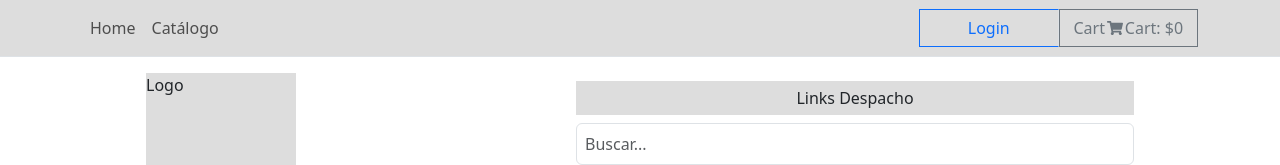
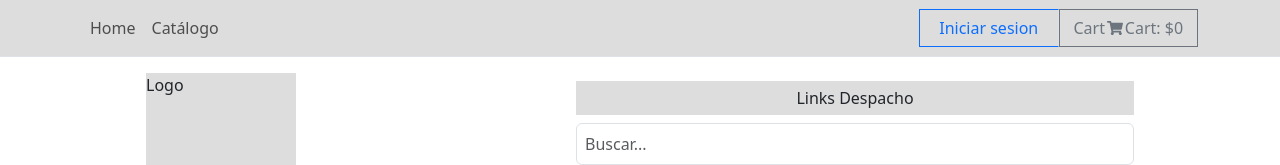
Before and after one commit to JaviVenegas/ProyectoFinal_PlantFiz, a React (Vite) app in the folder frontend/: page / in a window 1280 px wide. Shown: the top 165 px of the page. Built offline with nearby package versions, Linux system fonts and the light colour scheme; no server answers.

Commit message:
Cambios en el Nav.jsx en proceso

```diff
--- a/frontend/src/components/Nav.jsx
+++ b/frontend/src/components/Nav.jsx
@@ -1,33 +1,73 @@
 import { Navbar, Nav, Container, Button, Form } from "react-bootstrap";
-import { useContext } from 'react';
+import { useContext } from "react";
 import { FaShoppingCart } from "react-icons/fa";
-import './Nav.css';
+import "./Nav.css";
 import { CartContext } from "../context/CartContext";
+import { AuthContext } from "../context/AuthProvider";
+import { useNavigate } from "react-router-dom";
+import { useAuth } from "../hooks/useAuth";
 
 const CustomNav = () => {
+  //const { handleSession } = useContext(AuthContext);// Que pasa si en vez el useAuth, usamos AuthContext
+  const { session, handleLogout } = useAuth();
+  const navigate = useNavigate();
   const { total } = useContext(CartContext);
+
+  const handleClickLogout = () => {
+    handleLogout();
+    navigate("/");
+  };
+
+  const handleClickLogin = () => {
+    navigate("/login");
+  };
+
   return (
     <>
       {/* Barra superior */}
-      <Navbar expand="lg" className="border-bottom" style={{ background: "#ddd" }}>
+      <Navbar
+        expand="lg"
+        className="border-bottom"
+        style={{ background: "#ddd" }}
+      >
         <Container>
           <Nav>
-          <Nav.Link href="/" className="nav-link-custom">Home</Nav.Link>
-          <Nav.Link href="/catalog" className="nav-link-custom">Catálogo</Nav.Link>
+            <Nav.Link href="/" className="nav-link-custom">
+              Home
+            </Nav.Link>
+            <Nav.Link href="/catalog" className="nav-link-custom">
+              Catálogo
+            </Nav.Link>
           </Nav>
           <div className="d-flex w-25">
+            {session ? (
               <Button
                 variant="outline-primary"
                 className="w-100 border-end"
-              style={{ borderRadius: '0' }}
+                style={{ borderRadius: "0" }}
                 href="/login"
+                onClick={handleClickLogout}
               >
-              Login
+                {" "}
+                Cerrar sesion{" "}
               </Button>
+            ) : (
+              <Button
+                variant="outline-primary"
+                className="w-100 border-end"
+                style={{ borderRadius: "0" }}
+                href="/login"
+                onClick={handleClickLogin}
+              >
+                {" "}
+                Iniciar sesion{" "}
+              </Button>
+            )}
+
             <Button
               variant="outline-secondary"
               className="w-100"
-              style={{ borderRadius: '0' }}
+              style={{ borderRadius: "0" }}
               href="/cart"
             >
               <div className="d-flex align-items-center justify-content-evenly">
@@ -76,6 +116,4 @@ const CustomNav = () => {
   );
 };
 
-
-
-export default CustomNav
+export default CustomNav;
--- a/frontend/src/components/RegisterForm.jsx
+++ b/frontend/src/components/RegisterForm.jsx
@@ -14,7 +14,7 @@ export const RegisterForm = () => {
     apellido: "",
     correo: "",
     contrasena: "",
-    rol: "admin",
+    rol: "user",
     telefono: "",
   });
 
@@ -24,7 +24,6 @@ export const RegisterForm = () => {
 
   const handleSubmit = (e) => {
     e.preventDefault();
-    console.log(formData);
     handleSession(formData);
 
     if (formData.rol === "user") {
--- a/frontend/src/context/AuthProvider.jsx
+++ b/frontend/src/context/AuthProvider.jsx
@@ -4,7 +4,7 @@ import { useStorage } from '../hooks/useStorage';
 export const AuthContext = createContext();
 
 export const AuthProvider = ({ children }) => {
-	const { handleSetStorageSession, handleGetStorageSession, decrypted } =
+	const { handleSetStorageSession, handleGetStorageSession, handleRemoveStorageSession, decrypted } =
 		useStorage();
 
 	const [session, setSession] = useState(null);
@@ -13,6 +13,11 @@ export const AuthProvider = ({ children }) => {
 	const handleSession = (session) => {
 		setSession(session);
 		handleSetStorageSession(session);
+	};
+
+	const handleLogout = () => {
+		setSession(null);
+		handleRemoveStorageSession(); //Que pasa si aquí añado la sesión? Cual es la diferencia
 	};
 
 	useEffect(() => {
@@ -30,7 +35,7 @@ export const AuthProvider = ({ children }) => {
 	}, [decrypted]);
 
 	return (
-		<AuthContext.Provider value={{ session, isLoading, handleSession }}>
+		<AuthContext.Provider value={{ session, isLoading, handleSession, handleLogout }}>
 			{children}
 		</AuthContext.Provider>
 	);
--- a/frontend/src/hooks/useAuth.jsx
+++ b/frontend/src/hooks/useAuth.jsx
@@ -2,11 +2,12 @@ import { useContext } from 'react';
 import { AuthContext } from '../context/AuthProvider';
 
 export const useAuth = () => {
-	const { session, isLoading, handleSession } = useContext(AuthContext);
+	const { session, isLoading, handleSession, handleLogout } = useContext(AuthContext);
 
 	return {
 		session,
 		isLoading,
 		handleSession,
+		handleLogout
 	};
 };
--- a/frontend/src/hooks/useStorage.jsx
+++ b/frontend/src/hooks/useStorage.jsx
@@ -16,6 +16,10 @@ export const useStorage = () => {
 		}
 	};
 
+	const handleRemoveStorageSession = () => {
+		localStorage.removeItem('USER_SESSION');
+	};
+
 	useEffect(() => {
 		if (encrypted) {
 			localStorage.setItem('USER_SESSION', encrypted);
@@ -25,6 +29,7 @@ export const useStorage = () => {
 	return {
 		handleSetStorageSession,
 		handleGetStorageSession,
-		decrypted,
+		handleRemoveStorageSession,
+		decrypted
 	};
 };
```
Lines whose indentation alone changed are shown as unchanged.
